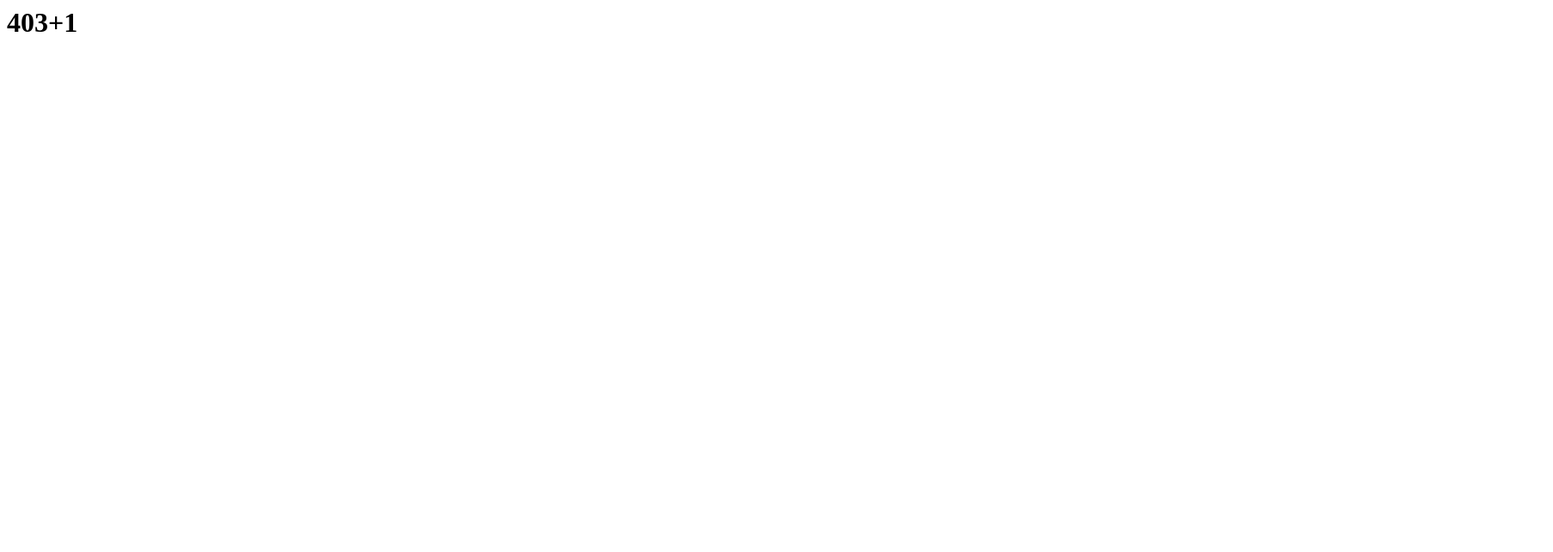
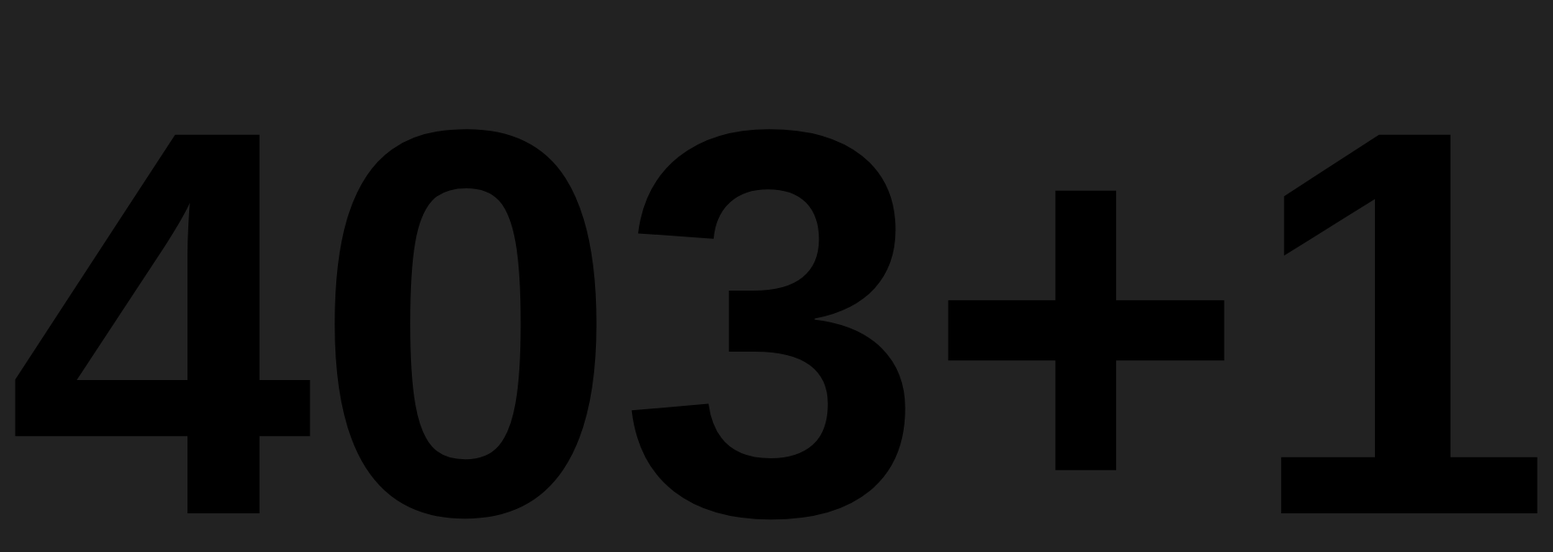
Before and after one commit to kratka83/kratka83.github.io, a plain HTML site: page 404.html in a window 1280 px wide. Shown: the whole page at 86% size, 1806 px wide, since content can reach past the window. Drawn offline with Linux system fonts and the light colour scheme.

Commit message:
Update 404.html
big, black

```diff
--- a/404.html
+++ b/404.html
@@ -1 +1,14 @@
-<h1>403+1</h1>
+<!DOCTYPE html>
+<html>
+   <head>
+      <title>kratka.hu</title>
+   </head>
+   <style>
+      body { background-color: #222; font-family:sans-serif; }
+      h1 { font-size:40em; margin:0 }
+   </style>
+   </head>
+   <body>
+     <h1>403+1</h1>
+   </body>
+</html>
```
